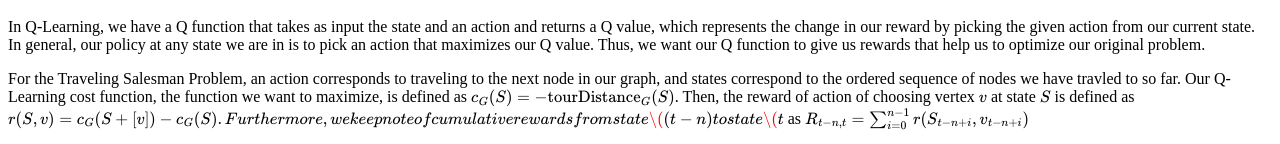
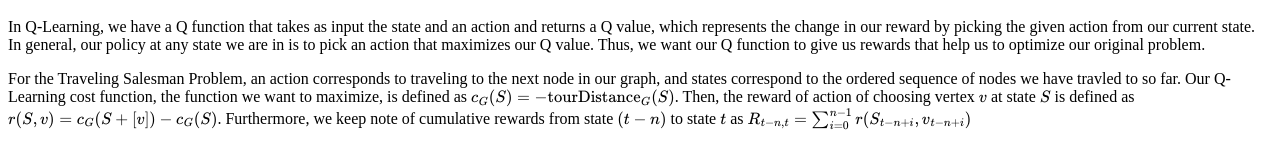
Before and after one commit to CategorIAN/categorian.github.io, a Jekyll site: the page built from projects/msu/m_508/q_learning_for_tsp.md, in a window 1280 px wide. Shown: the part 1365-1509 px from the top of the page. Built offline with Jekyll 4.4.1, drawn with Linux system fonts in a browser that asks for light colours; formulas are drawn with MathJax 3.

```diff
--- a/projects/msu/m_508/q_learning_for_tsp.md
+++ b/projects/msu/m_508/q_learning_for_tsp.md
@@ -160,5 +160,5 @@ In Q-Learning, we have a Q function that takes as input the state and an action
 </p>
 
 <p>
-For the Traveling Salesman Problem, an action corresponds to traveling to the next node in our graph, and states correspond to the ordered sequence of nodes we have travled to so far. Our Q-Learning cost function, the function we want to maximize, is defined as \(c_G(S) = -\text{tourDistance}_G(S)\). Then, the reward of action of choosing vertex \(v\) at state \(S\) is defined as \(r(S, v) = c_G(S + [v]) - c_G(S). Furthermore, we keep note of cumulative rewards from state \((t-n) to state \(t\) as \(R_{t-n, t} = \sum_{i=0}^{n-1} r(S_{t-n+i}, v_{t-n+i})\)
+For the Traveling Salesman Problem, an action corresponds to traveling to the next node in our graph, and states correspond to the ordered sequence of nodes we have travled to so far. Our Q-Learning cost function, the function we want to maximize, is defined as \(c_G(S) = -\text{tourDistance}_G(S)\). Then, the reward of action of choosing vertex \(v\) at state \(S\) is defined as \(r(S, v) = c_G(S + [v]) - c_G(S)\). Furthermore, we keep note of cumulative rewards from state \((t-n)\) to state \(t\) as \(R_{t-n, t} = \sum_{i=0}^{n-1} r(S_{t-n+i}, v_{t-n+i})\)
 </p>
```
